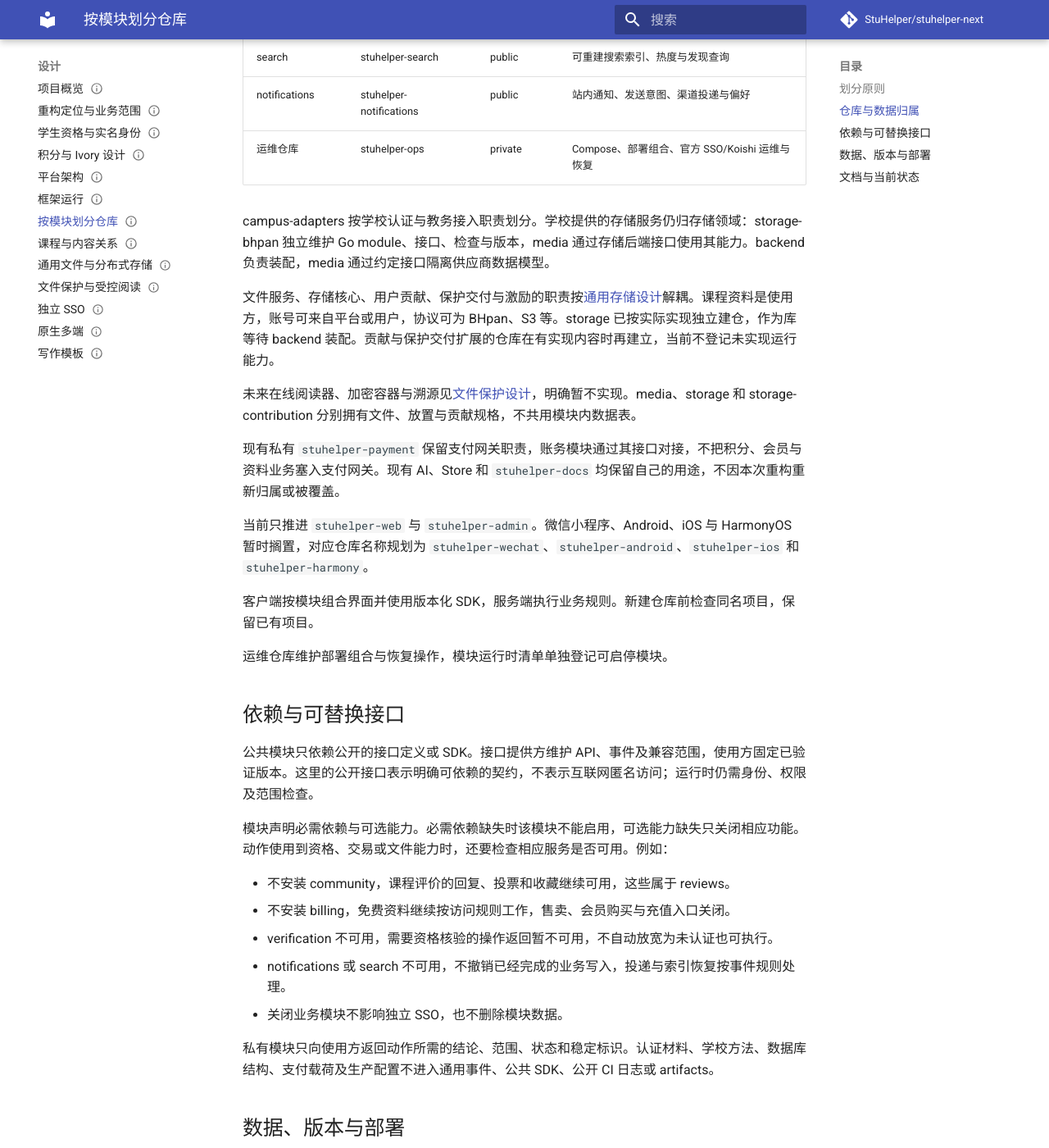
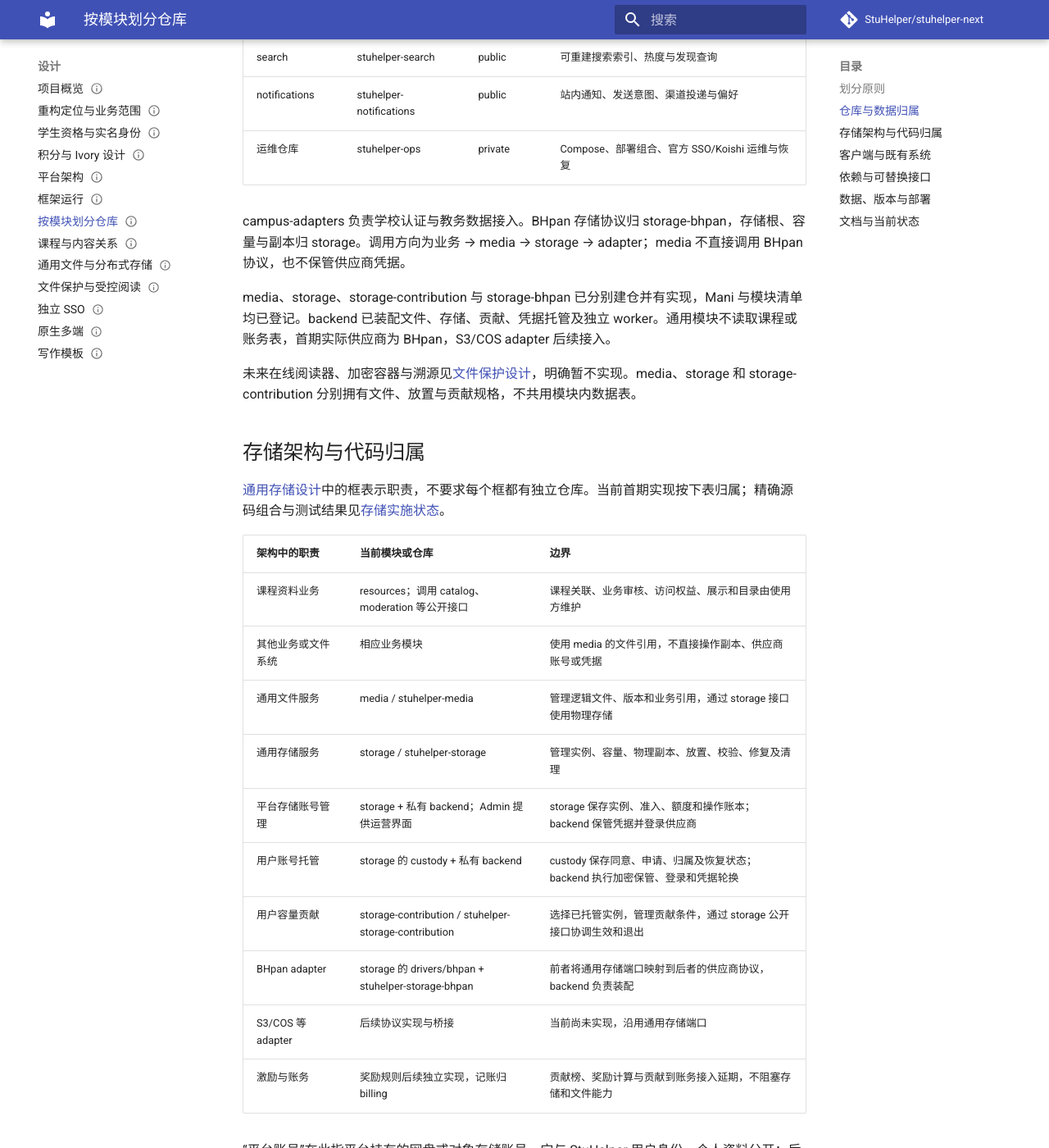
Before and after one commit to StuHelper/stuhelper-next, an MkDocs documentation site: the page built from docs/design/module-repositories.md, in a window 1280 px wide and 1400 px high, scrolled down 1981 px. Shown: the whole window at 82% size. Built offline with MkDocs 1.6.1 and Material for MkDocs 9.7.7, drawn with Linux system fonts in a browser that asks for light colours; comment, search, counter and statistics services are not loaded; some of the changed text lies outside the part shown.

Commit message:
docs(storage): 修正分仓总览与账号管理归属

```diff
--- a/docs/design/module-repositories.md
+++ b/docs/design/module-repositories.md
@@ -29,16 +29,16 @@
 | profiles | stuhelper-profiles | public | 昵称、头像引用、简介、隐私偏好与业务账号生命周期 |
 | verification | stuhelper-verification | private | 学生资格、独立实名、审核材料与具体认证流程 |
 | campus-adapters | stuhelper-campus-adapters | private | 学校认证协议、学校数据适配与来源映射 |
-| storage | stuhelper-storage | public | 实例准入、容量预占、完整副本、内容校验、可靠任务与清理 |
-| storage-contribution | stuhelper-storage-contribution | public | 贡献同意、额度与保留空间、期限、暂停退出及核验统计；尚未建仓实现 |
-| storage-bhpan | stuhelper-storage-bhpan | public | BHpan 存储协议、文件传输与供应商能力适配 |
+| storage | stuhelper-storage | public | 存储实例、准入与容量预占、副本账本、校验修复、可靠任务、清理，以及用户账号托管申请流程 |
+| storage-contribution | stuhelper-storage-contribution | public | 贡献同意、额度与保留空间、期限、暂停退出、撤权及核验统计 |
+| storage-bhpan | stuhelper-storage-bhpan | public | BHpan 登录、稳定身份、目录与文件传输协议；由 storage 的 adapter 桥接使用 |
 | catalog | stuhelper-catalog | public | 学校、院系、学期、课程、教师、开课与个人课表 |
 | reviews | stuhelper-reviews | public | 课程评价、导师评论、评分、回复、投票、收藏与草稿 |
 | resources | stuhelper-resources | public | 资料目录、版本、作品许可、访问授权与交付状态 |
 | billing | stuhelper-billing | private | 积分、Ivory、收费、会员售卖、奖励、退款与交易权益凭据 |
 | moderation | stuhelper-moderation | public | 内容审核、举报、申诉与处置决定，内容模块执行状态变化 |
 | community | stuhelper-community | public | 动态、分区、关注、屏蔽及动态内互动 |
-| media | stuhelper-media | public | 通用文件入口、逻辑版本、可用状态和业务引用；后续存储与扩展拆分见下文 |
+| media | stuhelper-media | public | 通用文件、不可变版本、上传会话、业务引用、当前权限下载与文件清理协调 |
 | groups | stuhelper-groups | public | QQ 绑定业务接入、群准入、名片、消息治理与娱乐命令 |
 | information-query | stuhelper-information-query | public | 授权范围内的跨模块关联查询、批量与导出 |
 | open-platform | stuhelper-open-platform | public | 开发者应用审批、业务授权与撤回 |
@@ -46,11 +46,38 @@
 | notifications | stuhelper-notifications | public | 站内通知、发送意图、渠道投递与偏好 |
 | 运维仓库 | stuhelper-ops | private | Compose、部署组合、官方 SSO/Koishi 运维与恢复 |
 
-campus-adapters 按学校认证与教务接入职责划分。学校提供的存储服务仍归存储领域：storage-bhpan 独立维护 Go module、接口、检查与版本，media 通过存储后端接口使用其能力。backend 负责装配，media 通过约定接口隔离供应商数据模型。
+campus-adapters 负责学校认证与教务数据接入。BHpan 存储协议归 storage-bhpan，存储根、容量与副本归 storage。调用方向为业务 → media → storage → adapter；media 不直接调用 BHpan 协议，也不保管供应商凭据。
 
-文件服务、存储核心、用户贡献、保护交付与激励的职责按[通用存储设计](storage-architecture.md)解耦。课程资料是使用方，账号可来自平台或用户，协议可为 BHpan、S3 等。storage 已按实际实现独立建仓，作为库等待 backend 装配。贡献与保护交付扩展的仓库在有实现内容时再建立，当前不登记未实现运行能力。
+media、storage、storage-contribution 与 storage-bhpan 已分别建仓并有实现，Mani 与模块清单均已登记。backend 已装配文件、存储、贡献、凭据托管及独立 worker。通用模块不读取课程或账务表，首期实际供应商为 BHpan，S3/COS adapter 后续接入。
 
 未来在线阅读器、加密容器与溯源见[文件保护设计](file-protection-and-delivery.md)，明确暂不实现。media、storage 和 storage-contribution 分别拥有文件、放置与贡献规格，不共用模块内数据表。
+
+## 存储架构与代码归属
+
+[通用存储设计](storage-architecture.md#模块职责)中的框表示职责，不要求每个框都有独立仓库。当前首期实现按下表归属；精确源码组合与测试结果见[存储实施状态](../development/storage-module.md)。
+
+| 架构中的职责 | 当前模块或仓库 | 边界 |
+| --- | --- | --- |
+| 课程资料业务 | resources；调用 catalog、moderation 等公开接口 | 课程关联、业务审核、访问权益、展示和目录由使用方维护 |
+| 其他业务或文件系统 | 相应业务模块 | 使用 media 的文件引用，不直接操作副本、供应商账号或凭据 |
+| 通用文件服务 | media / stuhelper-media | 管理逻辑文件、版本和业务引用，通过 storage 接口使用物理存储 |
+| 通用存储服务 | storage / stuhelper-storage | 管理实例、容量、物理副本、放置、校验、修复及清理 |
+| 平台存储账号管理 | storage + 私有 backend；Admin 提供运营界面 | storage 保存实例、准入、额度和操作账本；backend 保管凭据并登录供应商 |
+| 用户账号托管 | storage 的 custody + 私有 backend | custody 保存同意、申请、归属及恢复状态；backend 执行加密保管、登录和凭据轮换 |
+| 用户容量贡献 | storage-contribution / stuhelper-storage-contribution | 选择已托管实例，管理贡献条件，通过 storage 公开接口协调生效和退出 |
+| BHpan adapter | storage 的 drivers/bhpan + stuhelper-storage-bhpan | 前者将通用存储端口映射到后者的供应商协议，backend 负责装配 |
+| S3/COS 等 adapter | 后续协议实现与桥接 | 当前尚未实现，沿用通用存储端口 |
+| 激励与账务 | 奖励规则后续独立实现，记账归 billing | 贡献榜、奖励计算与贡献到账务接入延期，不阻塞存储和文件能力 |
+
+“平台账号”在此指平台持有的网盘或对象存储账号。它与 StuHelper 用户身份、个人资料分开；后两者分别归 identity 和 profiles。当前没有独立的 storage-accounts 后端模块，不能把 Admin 的同名页面当成新的模块或仓库。
+
+平台实例目前通过 backend 的凭据管理命令和 storage 注册接口接入，再由 Admin 管理额度、暂停、排空与撤销。用户在线托管由 storage/custody 接入，初始实例暂停且贡献额度为零；storage-contribution 在用户另行同意贡献条件后协调使用。
+
+backend 的 credentials 与 bhpancustody 保存和使用敏感凭据，公共 storage 只保存凭据引用及修订。media 不持有账号密码，storage-contribution 不处理登录，也不因用户提交账号就自动取得贡献授权。
+
+上述划分区分逻辑文件、物理存储、账号接入和容量贡献。将来更换供应商时，业务文件引用保持稳定，只替换对应 adapter 和托管适配；是否进一步拆分账号托管仓库或进程，按实际复用及部署需要决定。
+
+## 客户端与既有系统
 
 现有私有 `stuhelper-payment` 保留支付网关职责，账务模块通过其接口对接，不把积分、会员与资料业务塞入支付网关。现有 AI、Store 和 `stuhelper-docs` 均保留自己的用途，不因本次重构重新归属或被覆盖。
 
@@ -86,4 +113,6 @@
 
 私有模块的详细规格分别放在对应仓库，公共规格仅保留必要的使用与对接说明。主架构仓库按负责人决定建立新的 Git 基线；有效业务规格、源码和第三方来源继续保留，其他代码仓库保留既有历史。
 
-文档与私有仓库结构已迁移，platform、Web 和 stuhelper-admin 的框架代码已完成。业务服务、跨仓库正式发布和生产部署继续单独推进。[模块清单](https://github.com/StuHelper/stuhelper-next/blob/develop/architecture/modules.yaml)分别记录设计、框架和业务实现状态；实际验证以[框架工作记录](../development/framework-bootstrap.md)为准。
+platform、Web 和 stuhelper-admin 的框架已实现，通用文件、存储、BHpan 托管及容量贡献已有代码与隔离验收。当前候选由配套 PR 和 workspace.lock.json 固定，合并、正式发行与生产部署分别报告，不能把主分支未合并的旧文档当成候选实现清单。
+
+[模块清单](https://github.com/StuHelper/stuhelper-next/blob/develop/architecture/modules.yaml)登记模块与依赖，[框架工作记录](../development/framework-bootstrap.md)维护平台状态，[存储实施状态](../development/storage-module.md)维护文件、存储、账号托管和贡献的实现及验收。职责归属与完成状态分别记录。
```
Also changed, not shown: other parts of docs/design/module-repositories.md (+1 -1 lines), docs/design/storage-architecture.md (+15 -11 lines).
